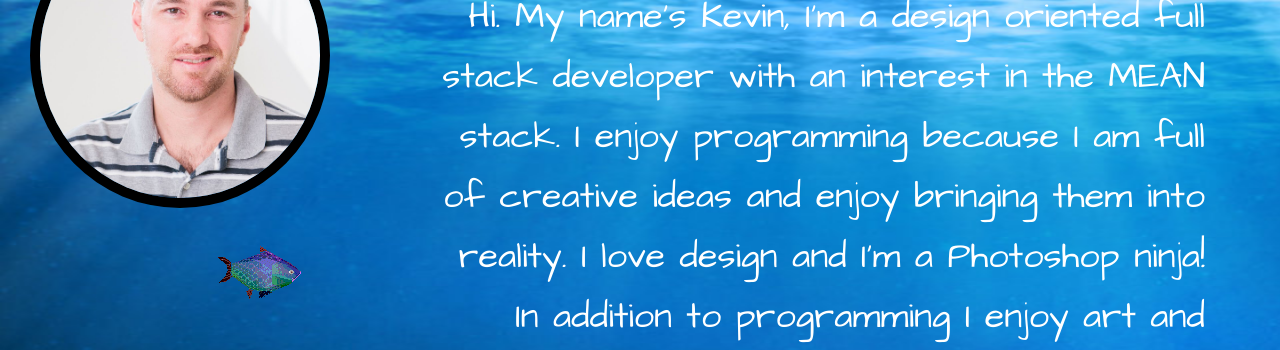
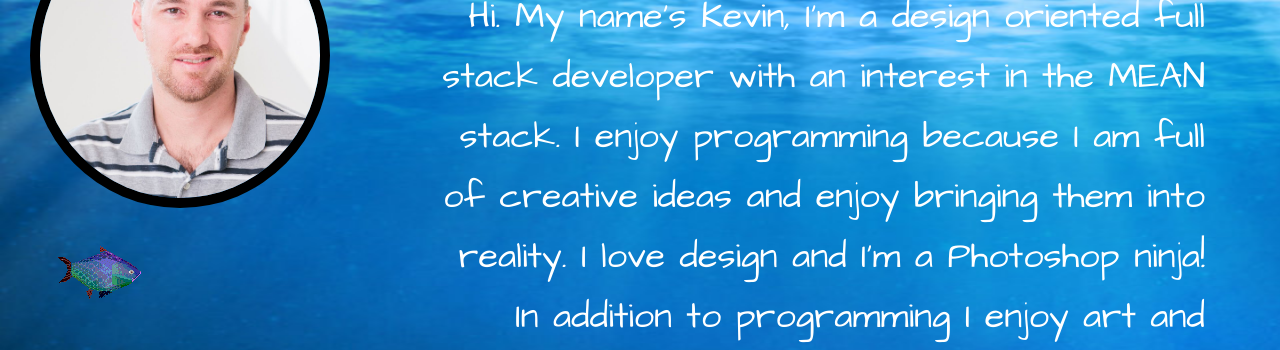
Before and after one commit to kjh311/Kevin_Huelsmann_Portfolio, a plain HTML site: page index.html in a window 1280 px wide. Shown: the part 147-497 px from the top of the page. Drawn offline with nearby package versions, Linux system fonts and the light colour scheme.

Commit message:
small fish moved

```diff
--- a/style/style.css
+++ b/style/style.css
@@ -350,7 +350,7 @@ section {
 #smallSwimmingFish{
   position: absolute;
   margin-top: -4830px;
-  margin-left: -125px;
+  margin-left: -285px;
 }
 
 #sunUnderWater{
```
